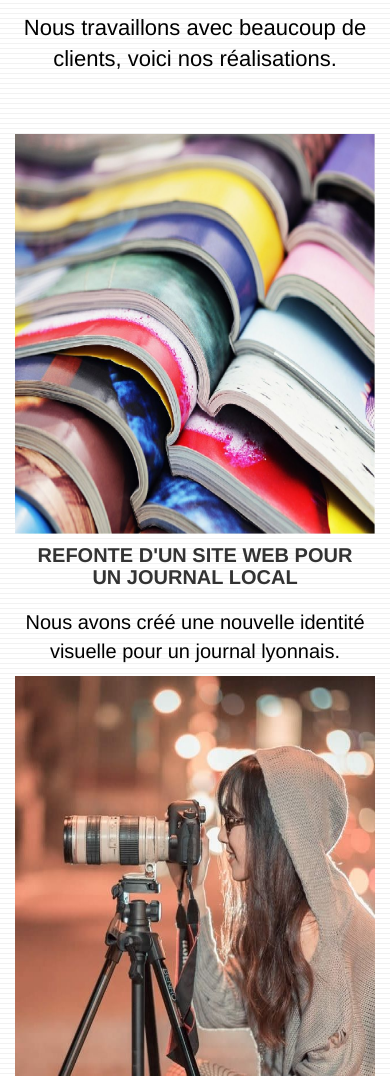
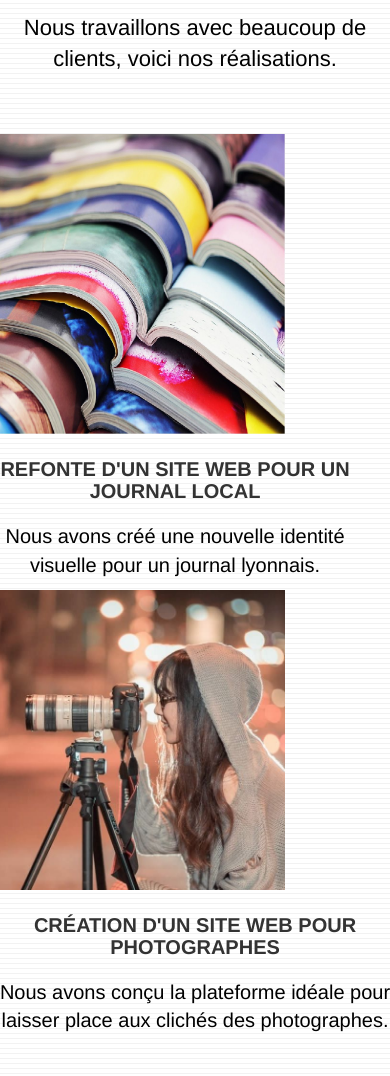
Before and after one commit to Guillaume-Azs/la-chouette-agence, a plain HTML site: page index.html in a window 390 px wide. Shown: the part 3120-4196 px from the top of the page. Drawn offline with Linux system fonts and the light colour scheme.

Commit message:
ajustement des images

```diff
--- a/index.html
+++ b/index.html
@@ -227,8 +227,8 @@
               </h2>
             </div>
           </div>
-          <div class="row tight-width-whitespace portfolio-row">
-            <div class="col-sm-6">
+          <div class="row tight-width-whitespace2 portfolio-row">
+            <div class="images1">
               <a
                 href="#"
                 data-lightbox="img/1.jpg"
@@ -248,7 +248,7 @@
                 lyonnais.
               </p>
             </div>
-            <div class="col-sm-6">
+            <div class="images2">
               <a
                 href="#"
                 data-lightbox="img/2.jpg"
@@ -269,8 +269,8 @@
               </p>
             </div>
           </div>
-          <div class="row tight-width-whitespace portfolio-row">
-            <div class="col-sm-6">
+          <div class="row tight-width-whitespace2 portfolio-row">
+            <div class="images3">
               <a
                 href="#"
                 data-lightbox="img/3.bmp"
@@ -290,7 +290,7 @@
                 sublimer les vidéos et les articles de ce voyageur.
               </p>
             </div>
-            <div class="col-sm-6">
+            <div class="images4">
               <a
                 href="#"
                 data-lightbox="img/4.bmp"
--- a/style.css
+++ b/style.css
@@ -763,20 +763,53 @@ h4 {
 
 .portfolio-thumb {
   margin-bottom: 24px;
-  width: 100%;
-  height: 300px;
+  width: 600px;
+  height: 600px;
 }
-@media screen and (max-width: 800px) {
+@media screen and (max-width: 1200px) {
   .portfolio-thumb {
-    width: 100%;
-    margin: auto;
+    width: 600px;
+    height: 600px;
+  }
+}
+
+@media screen and (max-width: 700px) {
+  .portfolio-thumb {
+    width: 400px;
     height: 400px;
+  }
+}
+@media screen and (max-width: 400px) {
+  .portfolio-thumb {
+    width: 300px;
+    height: 300px;
   }
 }
 
 .portfolio-row {
+  display: flex;
+  justify-content: space-between;
   margin-bottom: 44px;
   margin-top: 50px;
+}
+
+.images1 {
+  margin-right: 40px;
+  width: 800px;
+}
+
+.images3 {
+  margin-right: 40px;
+  width: 800px;
+  text-align: center;
+}
+@media screen and (max-width: 1200px) {
+  .portfolio-row {
+    display: block;
+  }
+  .images1 {
+    width: auto;
+  }
 }
 
 .avatar {
```
